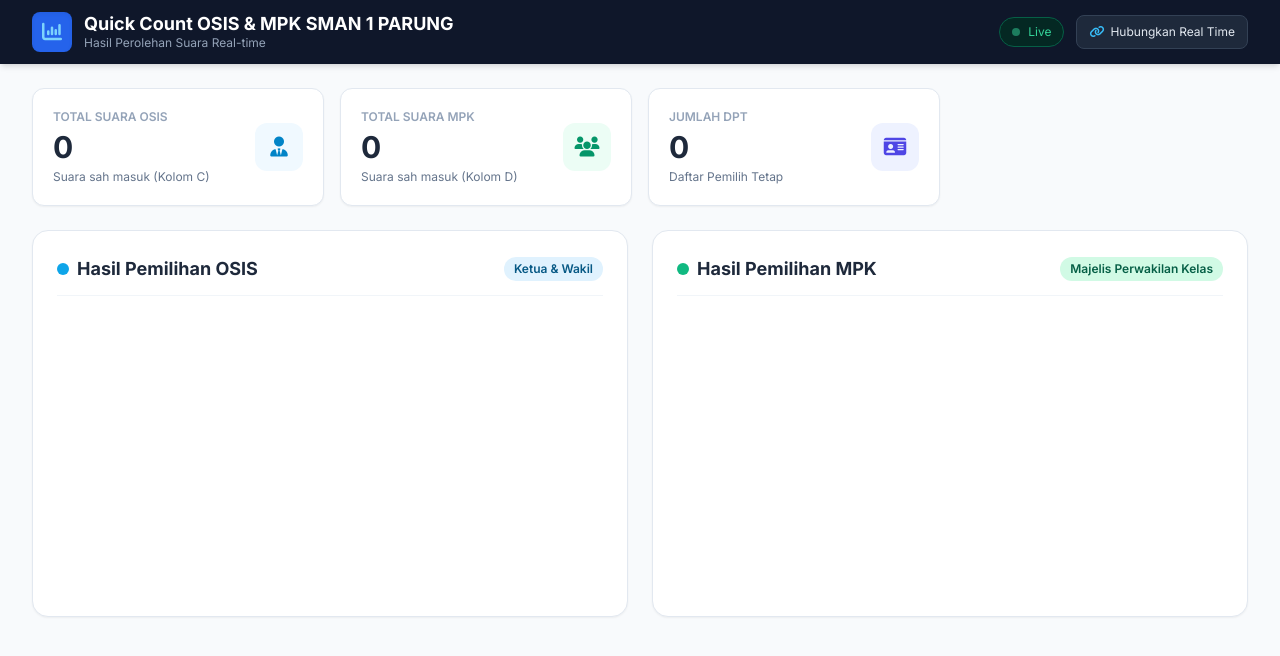
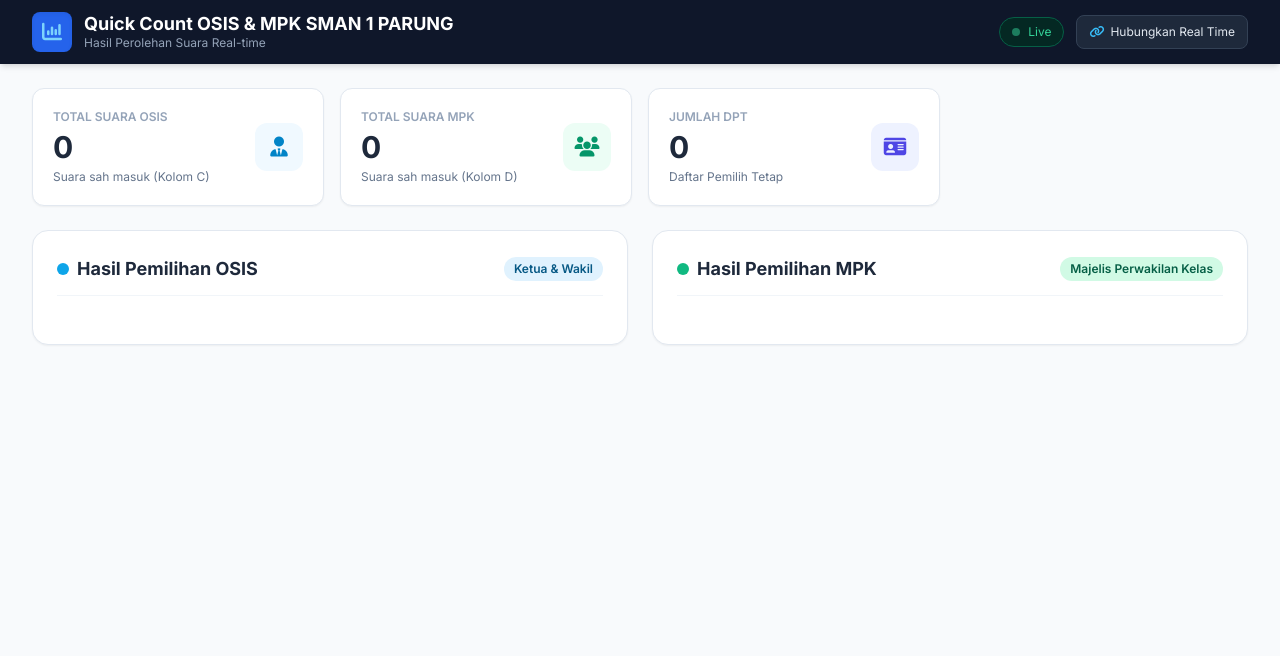
Before and after one commit to smanparungnevar-gif/Pesona, a plain HTML site: page index.html in a window 1280 px wide. Drawn offline with nearby package versions, Linux system fonts and the light colour scheme; no server answers.

Commit message:
Hide chart containers in index.html

```diff
--- a/index.html
+++ b/index.html
@@ -149,7 +149,7 @@
                         <span class="text-xs font-semibold bg-sky-100 text-sky-800 px-2.5 py-1 rounded-full">Ketua & Wakil</span>
                     </div>
 
-                    <div class="h-64 relative flex items-center justify-center">
+                    <div class="hidden h-64 relative flex items-center justify-center">
                         <canvas id="chartOsis"></canvas>
                     </div>
 
@@ -168,7 +168,7 @@
                         <span class="text-xs font-semibold bg-emerald-100 text-emerald-800 px-2.5 py-1 rounded-full">Majelis Perwakilan Kelas</span>
                     </div>
 
-                    <div class="h-64 relative flex items-center justify-center">
+                    <div class="hidden h-64 relative flex items-center justify-center">
                         <canvas id="chartMpk"></canvas>
                     </div>
 
```
